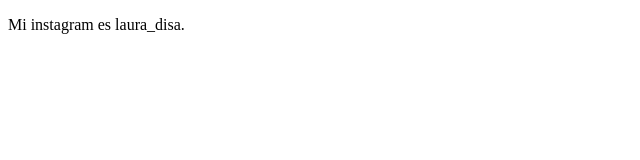
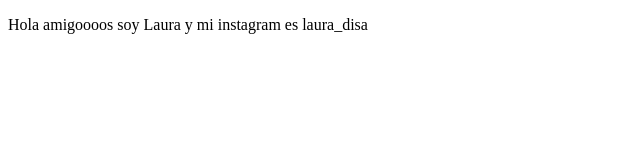
Before and after one commit to lauradisa/proyectoDemoCursoPrework, a plain HTML site: page index.html in a window 1280 px wide. Shown: the whole page, without its empty margins (0-640 px from the left). Drawn offline with Linux system fonts and the light colour scheme.

Commit message:
cambios agregamos mi nombre

```diff
--- a/index.html
+++ b/index.html
@@ -8,7 +8,7 @@
 </head>
 <body>
     <p>
-        Mi instagram es laura_disa.
+        Hola amigoooos soy Laura y mi instagram es laura_disa
     </p>
 </body>
 </html>
```
